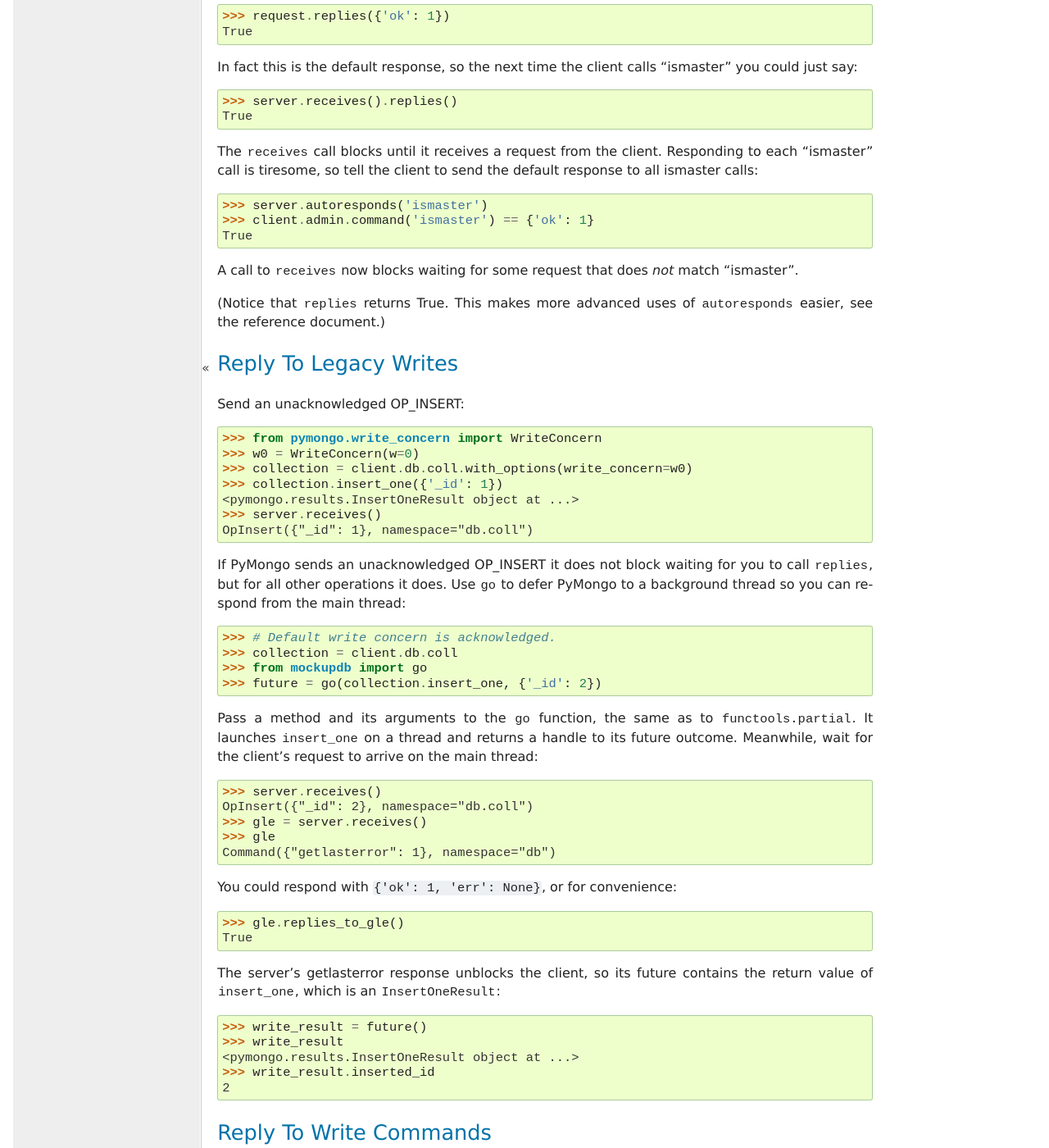
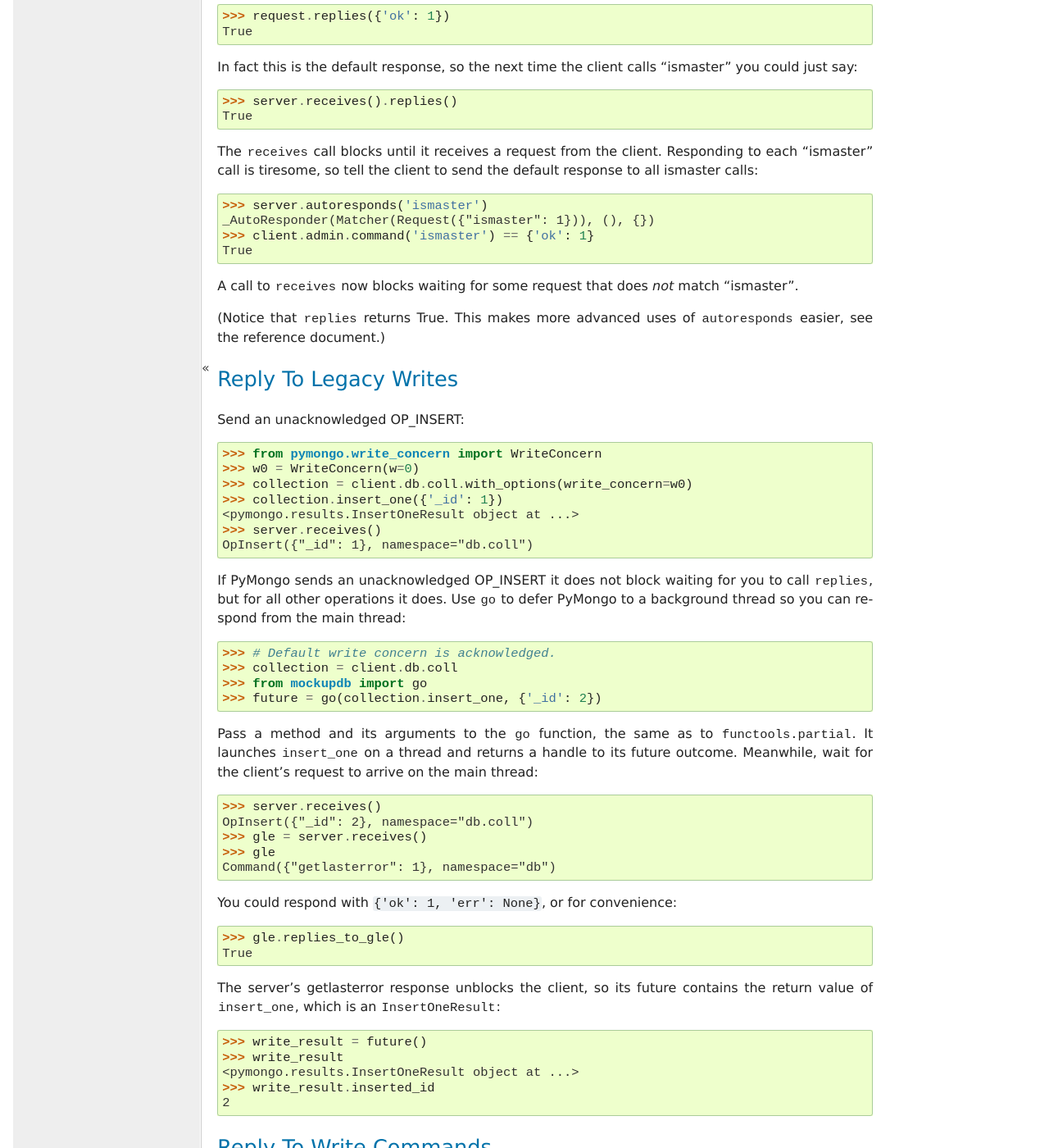
Before and after one commit to mongodb-labs/mongo-mockup-db, a Sphinx documentation site: the page built from docs/tutorial.rst, in a window 1280 px wide and 1400 px high, scrolled down 934 px. Shown: the whole window at 82% size. Built offline with Sphinx 7.4.7, drawn with Linux system fonts in a browser that asks for light colours; pages that are not in the unit, such as notebooks, are missing from menus; some of the changed lines change nothing that is shown; some of the changed text lies outside the part shown.

Commit message:
Fix doctest: autoresponds has a return value now.

```diff
--- a/docs/tutorial.rst
+++ b/docs/tutorial.rst
@@ -51,6 +51,7 @@ client. Responding to each "ismaster" call is tiresome, so tell the client
 to send the default response to all ismaster calls:
 
    >>> server.autoresponds('ismaster')
+   _AutoResponder(Matcher(Request({"ismaster": 1})), (), {})
    >>> client.admin.command('ismaster') == {'ok': 1}
    True
 
@@ -116,7 +117,7 @@ MockupDB runs the most recently added autoresponders first, and uses the
 first that matches. Override the previous "ismaster" responder to upgrade
 the wire protocol:
 
-   >>> server.autoresponds('ismaster', maxWireVersion=3)
+   >>> responder = server.autoresponds('ismaster', maxWireVersion=3)
 
 Test that PyMongo now uses a write command instead of a legacy insert:
 
@@ -233,7 +234,7 @@ To show off a difficult test that MockupDB makes easy, assert that
 PyMongo sends a ``writeConcern`` argument if you specify ``w=1``:
 
    >>> server = MockupDB()
-   >>> server.autoresponds('ismaster', maxWireVersion=3)
+   >>> responder = server.autoresponds('ismaster', maxWireVersion=3)
    >>> port = server.run()
    >>>
    >>> # Specify w=1. This is distinct from the default write concern.
@@ -353,7 +354,7 @@ To test PyMongo's server monitor, make the server a secondary:
    ...     'setName': 'rs',
    ...     'maxWireVersion': 3,
    ...     'hosts': ['%s:%d' % server.address]})
-   >>> server.autoresponds('ismaster', ismaster_reply)
+   >>> responder = server.autoresponds('ismaster', ismaster_reply)
 
 Connect to the replica set and try to insert:
 
```
